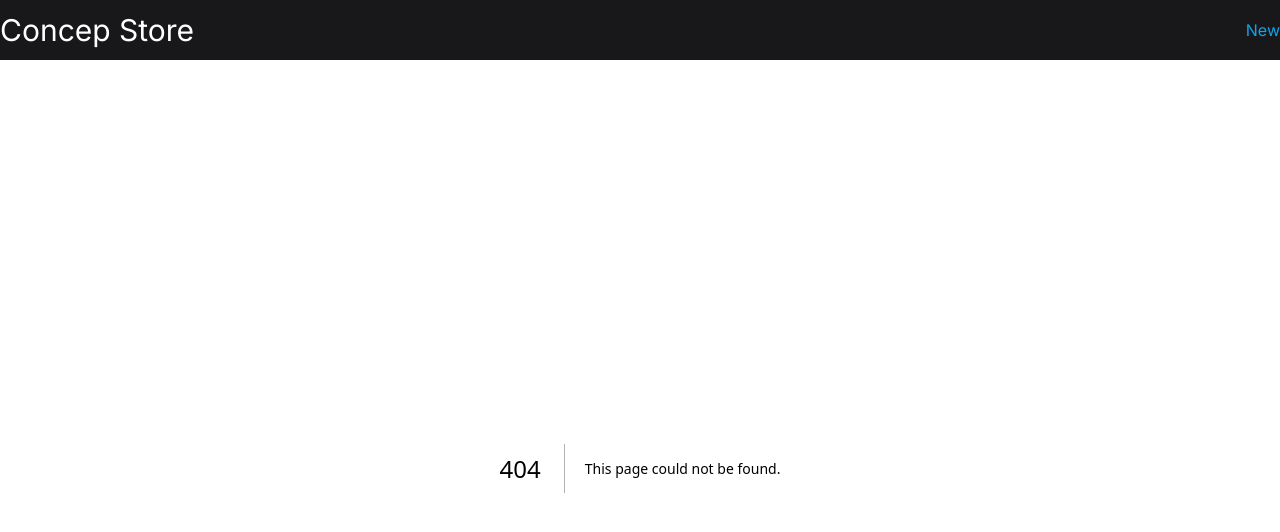
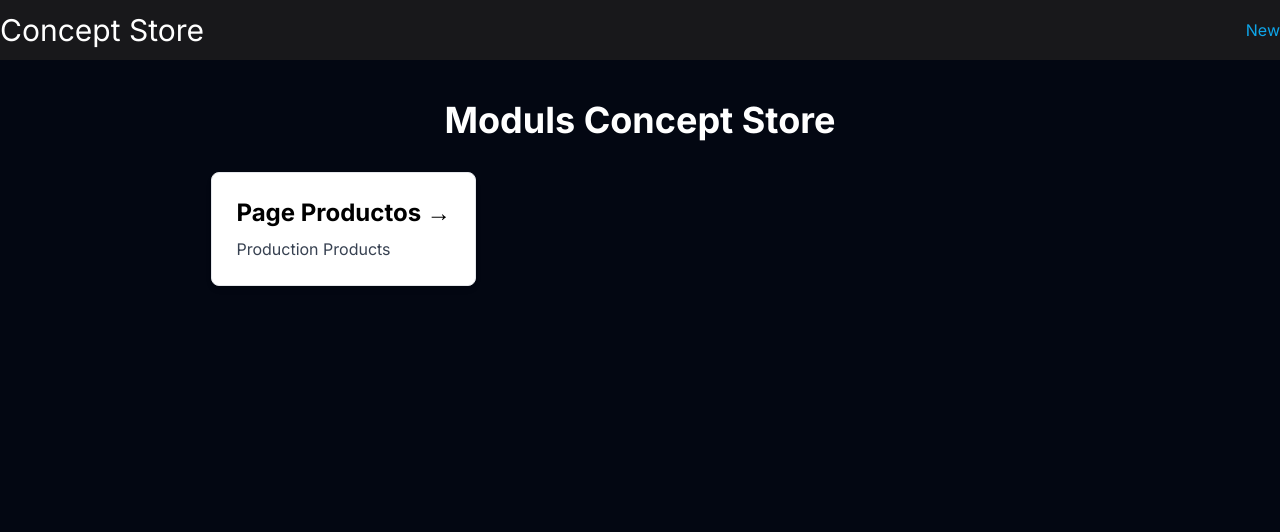
Before and after one commit to GeraBadua/Concept-Store, a Next.js app: page / in a window 1280 px wide. Before the commit this address had no page. Shown: the top 532 px of the page. Built offline with nearby package versions, Linux system fonts and the light colour scheme.

Commit message:
Moduls page

```diff
--- a/next.config.mjs
+++ b/next.config.mjs
@@ -1,14 +1,6 @@
 /** @type {import('next').NextConfig} */
 const nextConfig = {
-    async redirects() {
-        return [
-            {
-                source: "/",
-                destination: "/products",
-                permanent: true,
-            }
-        ]
-    }
-}
 
-export default nextConfig;
+  }
+
+  export default nextConfig;
--- /dev/null
+++ b/src/app/page.jsx
@@ -0,0 +1,19 @@
+import Link from "next/link";
+import "./globals.css";
+
+const Home = () => {
+  return (
+    <div className="flex flex-col items-center justify-center p-8">
+      <h1 className="text-4xl font-bold mb-8 text-white">Moduls Concept Store</h1>
+      <div className="grid gap-8 grid-cols-1 sm:grid-cols-2 lg:grid-cols-3">
+        <Link href="/products" className="block p-6 max-w-sm bg-white rounded-lg border border-gray-200 shadow-md hover:bg-gray-100">
+          <h2 className="text-2xl font-bold mb-2">Page Productos &rarr;</h2>
+          <p className="text-gray-700">Production Products</p>
+        </Link>
+        {/* Agrega más cards aquí según sea necesario */}
+      </div>
+    </div>
+  );
+};
+
+export default Home;
--- a/src/app/products/page.jsx
+++ b/src/app/products/page.jsx
@@ -3,7 +3,7 @@ import conn from '@/libs/mysql';
 
 // Función para cargar productos desde la base de datos
 async function loadProducts() {
-  const [products] = await conn.query('SELECT * FROM product');
+  const [products] = await conn.query ('SELECT * FROM product');
   return products;
 }
 
--- a/src/components/Nabvar.jsx
+++ b/src/components/Nabvar.jsx
@@ -5,7 +5,7 @@ function Navbar() {
     <nav className="bg-zinc-900 text-white py-3 mb-2">
       <div className="container mx-auto flex justify-between items-center">
         <Link href="/">
-          <h3 className="text-3xl">Concep Store</h3>
+          <h3 className="text-3xl">Concept Store</h3>
         </Link>
 
         <ul>
```
